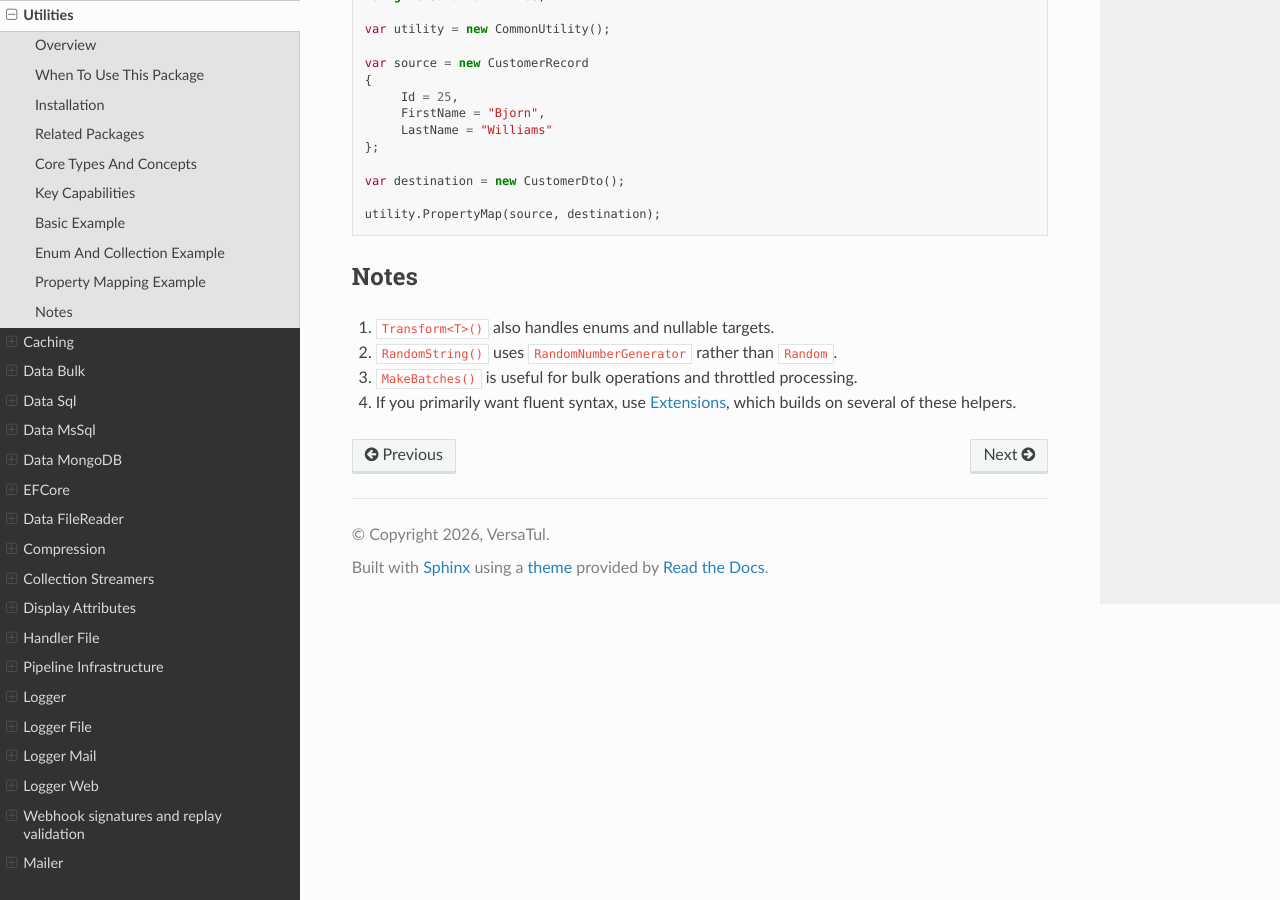
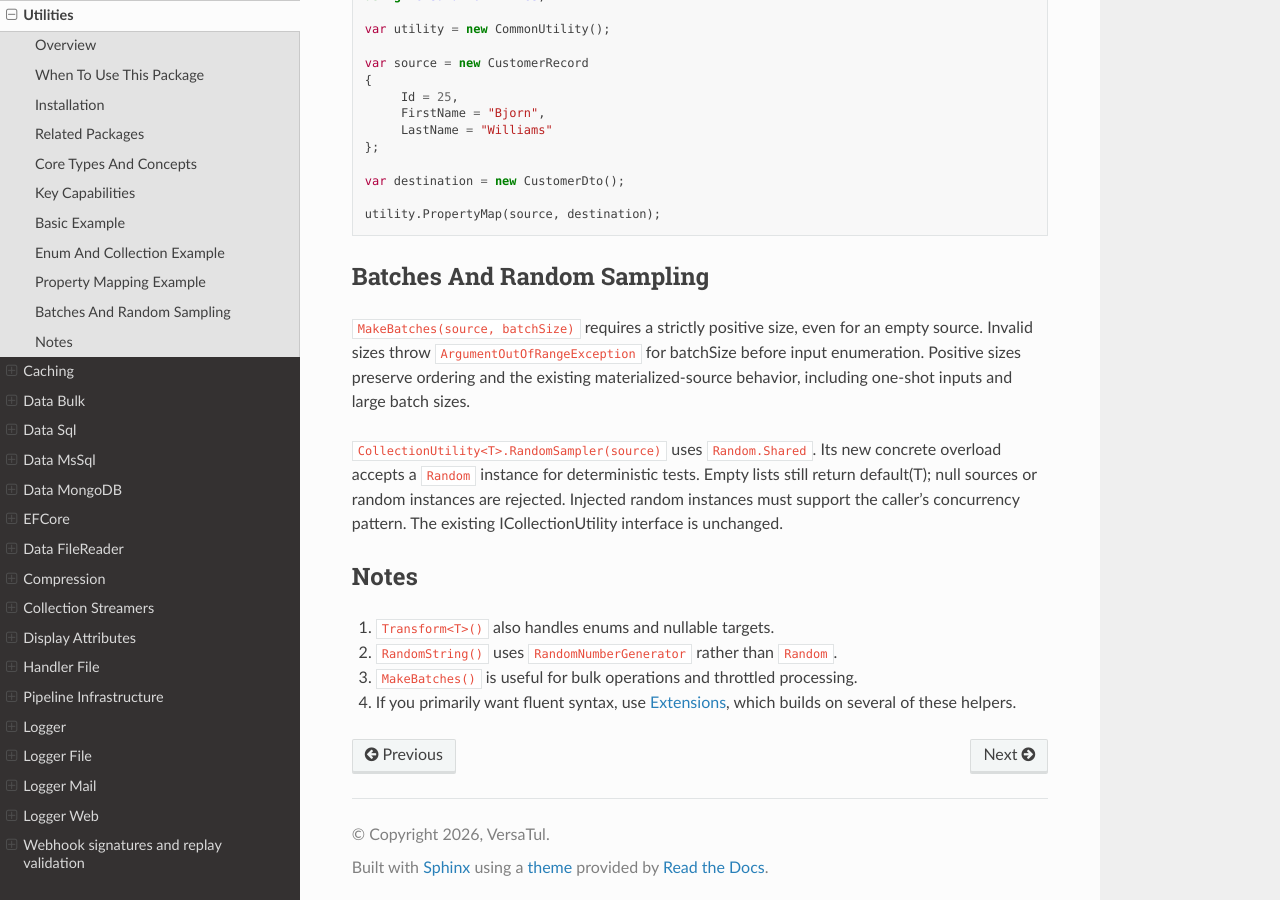
Before and after one commit to BjornWilliams/DocsVersaTul, a Sphinx documentation site: the page built from docs/source/utilities.rst, in a window 1280 px wide and 900 px high, scrolled down 2538 px. Built offline with Sphinx 7.4.7 and the Read the Docs theme 3.1.0, drawn with Linux system fonts in a browser that asks for light colours.

Commit message:
Document validated batching and one-pass random selections
AB#3027

AB#3022

```diff
--- a/docs/source/utilities.rst
+++ b/docs/source/utilities.rst
@@ -133,6 +133,20 @@ Property Mapping Example
 
     utility.PropertyMap(source, destination);
 
+Batches And Random Sampling
+---------------------------
+
+``MakeBatches(source, batchSize)`` requires a strictly positive size, even for an
+empty source. Invalid sizes throw ``ArgumentOutOfRangeException`` for batchSize
+before input enumeration. Positive sizes preserve ordering and the existing
+materialized-source behavior, including one-shot inputs and large batch sizes.
+
+``CollectionUtility<T>.RandomSampler(source)`` uses ``Random.Shared``. Its new
+concrete overload accepts a ``Random`` instance for deterministic tests. Empty
+lists still return default(T); null sources or random instances are rejected.
+Injected random instances must support the caller's concurrency pattern. The
+existing ICollectionUtility interface is unchanged.
+
 Notes
 -----
 
```
Also changed, not shown: docs/source/extensions.rst (+12 -0 lines).
